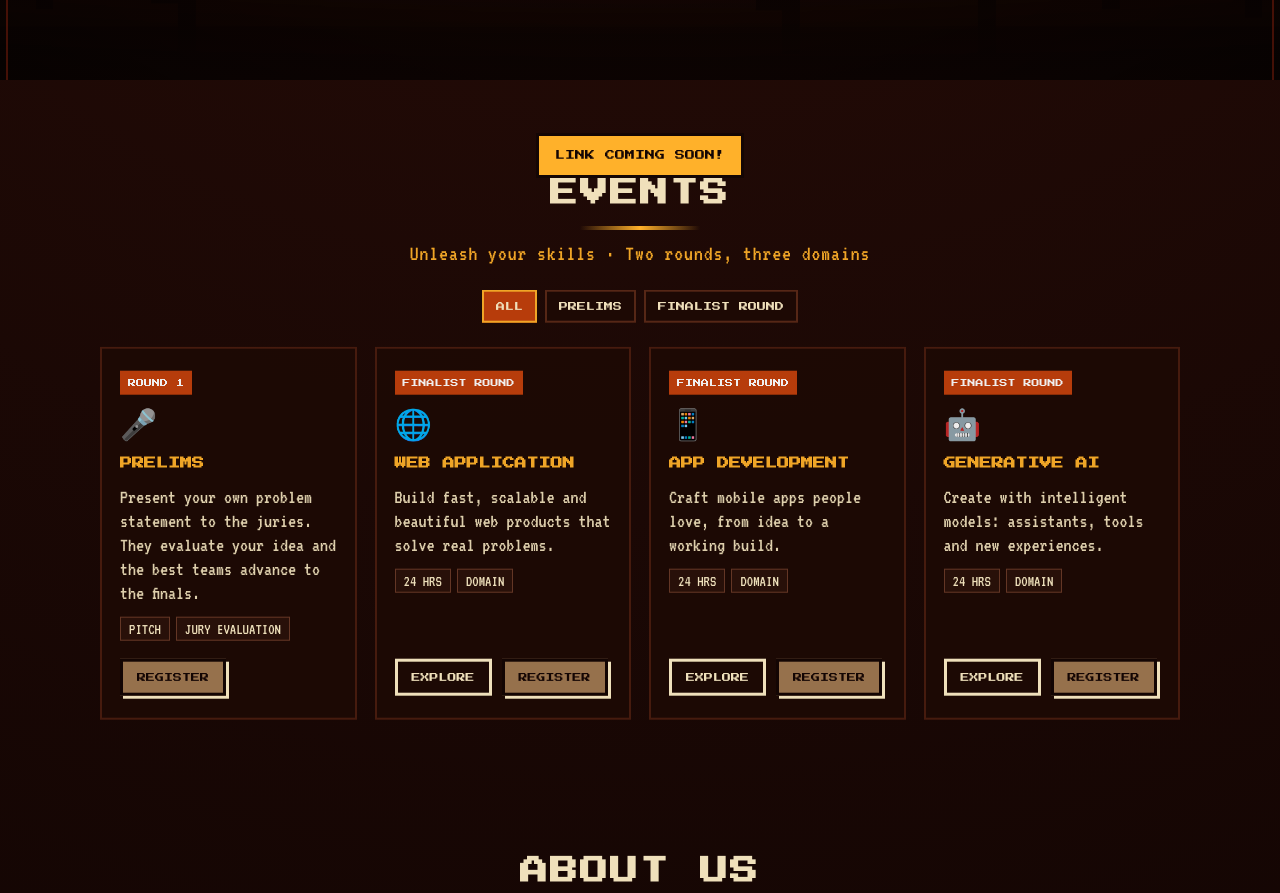
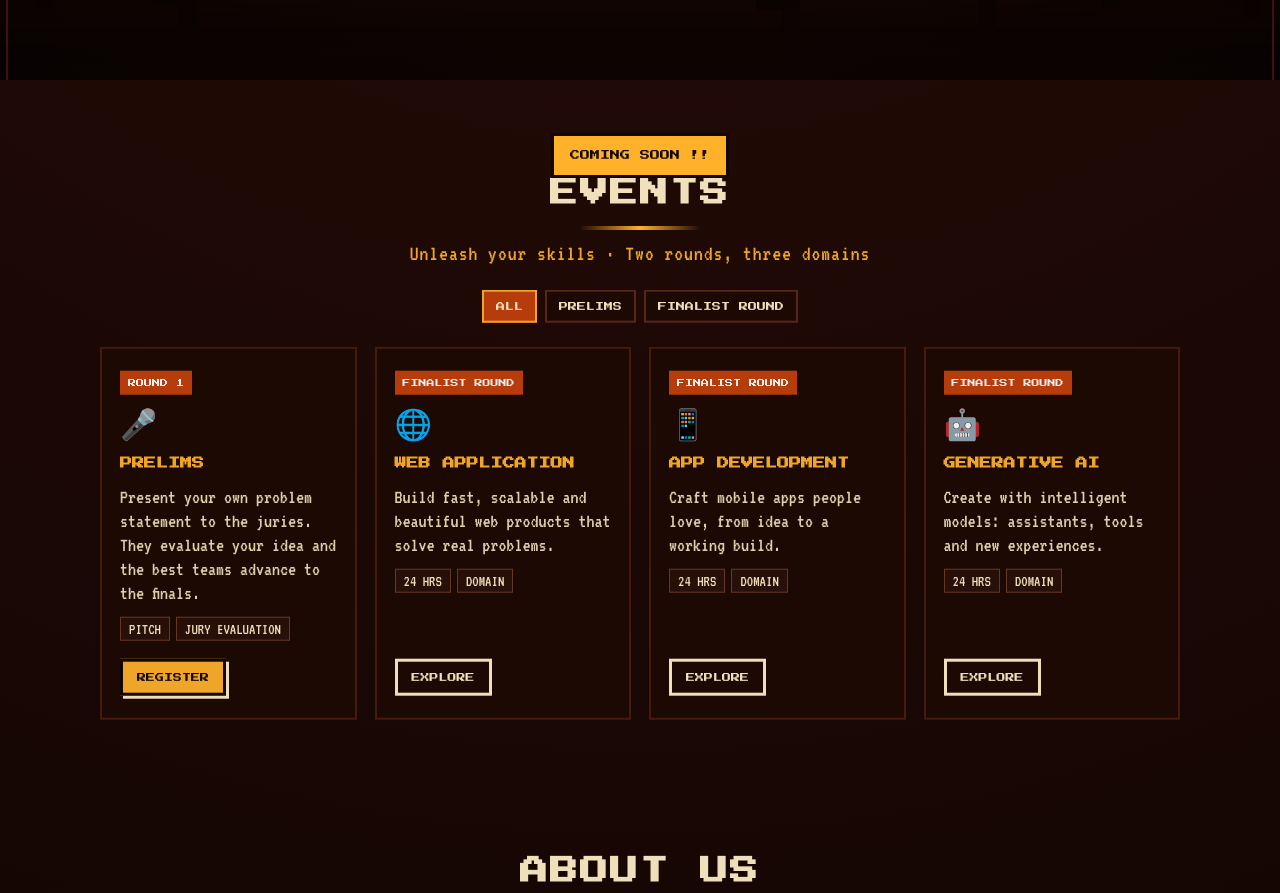
Before and after one commit to Navaneethanrs/Madathon-, a React (Vite) app: page / in a window 1280 px wide. Shown: the part 720-1613 px from the top of the page. Built offline with nearby package versions, Linux system fonts and the light colour scheme.

Commit message:
feat: add registration link for prelims, configure explore coming soon toast for finalist domains

```diff
--- a/src/App.jsx
+++ b/src/App.jsx
@@ -78,6 +78,7 @@ export default function App(){
   const [stage,setStage]=useState(0)      // 0 presents, 1 boot, 2 hero
   const [tab,setTab]=useState('all')
   const [toast,setToast]=useState(false)
+  const [toastMsg,setToastMsg]=useState('COMING SOON !!')
   const [open,setOpen]=useState(false)
   const cd=useCountdown(CONFIG.REG_DEADLINE)
   const ready=stage>=2
@@ -91,10 +92,10 @@ export default function App(){
     const io=new IntersectionObserver(es=>es.forEach(e=>e.isIntersecting&&e.target.classList.add('in')),{threshold:.15})
     document.querySelectorAll('.rv').forEach(x=>io.observe(x));return()=>io.disconnect()
   },[ready,tab])
-  const soon=()=>{setToast(true);setTimeout(()=>setToast(false),1800)}
+  const soon=(msg='COMING SOON !!')=>{setToastMsg(msg);setToast(true);setTimeout(()=>setToast(false),1800)}
   const Reg=({cls=''})=>CONFIG.REG_LINK
     ?<a className={'btn '+cls} href={CONFIG.REG_LINK} target="_blank" rel="noreferrer">REGISTER</a>
-    :<button className={'btn off '+cls} onClick={soon}>REGISTER</button>
+    :<button className={'btn off '+cls} onClick={()=>soon('REGISTRATION COMING SOON !')}>REGISTER</button>
   const cards=[{id:'pre',tag:'ROUND 1',name:'PRELIMS',icon:'🎤',desc:'Present your own problem statement to the juries. They evaluate your idea and the best teams advance to the finals.',chips:['PITCH','JURY EVALUATION'],link:null},
     ...DOMAINS.map(d=>({...d,tag:'FINALIST ROUND',chips:['24 HRS','DOMAIN']}))]
   const shown=cards.filter(c=>tab==='all'||(tab==='pre'?c.id==='pre':c.id!=='pre'))
@@ -157,7 +158,17 @@ export default function App(){
     <div className="grid">{shown.map(c=><article className="card rv" key={c.id}>
       <span className="chip px">{c.tag}</span><div className="ic">{c.icon}</div><h3 className="px">{c.name}</h3><p>{c.desc}</p>
       <div className="chips">{c.chips.map(x=><span key={x}>{x}</span>)}</div>
-      <div className="acts">{c.link!==null&&(c.link?<a className="btn ghost" href={c.link} target="_blank" rel="noreferrer">EXPLORE</a>:<button className="btn ghost off" onClick={soon}>EXPLORE</button>)}<Reg/></div>
+      <div className="acts">
+        {c.id === 'pre' ? (
+          <Reg />
+        ) : (
+          c.link ? (
+            <a className="btn ghost" href={c.link} target="_blank" rel="noreferrer">EXPLORE</a>
+          ) : (
+            <button className="btn ghost" onClick={() => soon('COMING SOON !!')}>EXPLORE</button>
+          )
+        )}
+      </div>
     </article>)}</div>
   </section>
 
@@ -192,6 +203,6 @@ export default function App(){
   </section>
   </main>
   <footer><div className="px">MADATHON 2026 · MADC · KEC</div><p>Innovate · Build · Deploy &nbsp;|&nbsp; Powered by NOVA</p></footer>
-  <div className={'toast px'+(toast?' show':'')}>LINK COMING SOON!</div>
+  <div className={'toast px' + (toast ? ' show' : '')}>{toastMsg}</div>
   </>)
 }
--- a/src/data.js
+++ b/src/data.js
@@ -1,6 +1,6 @@
 // ====== EDIT HERE: paste your links / dates when ready (leave "" until then) ======
 export const CONFIG={
-  REG_LINK:"",            // registration form link
+  REG_LINK:"https://forms.gle/6DwmqDZEUsJX8nGA6",            // registration form link
   REG_DEADLINE:"2026-10-16T09:00:00+05:30", // Countdown to October 16, 2026
   DATE_TEXT:"EVENT DATE · OCTOBER 16, 2026",
 }
--- a/vite.config.js
+++ b/vite.config.js
@@ -1,3 +1,8 @@
-import {defineConfig} from 'vite'
+
+import { defineConfig } from 'vite'
 import react from '@vitejs/plugin-react'
-export default defineConfig({plugins:[react()]})
+
+export default defineConfig({
+  plugins: [react()],
+  base: '/madathon-2k26/',
+})
```
